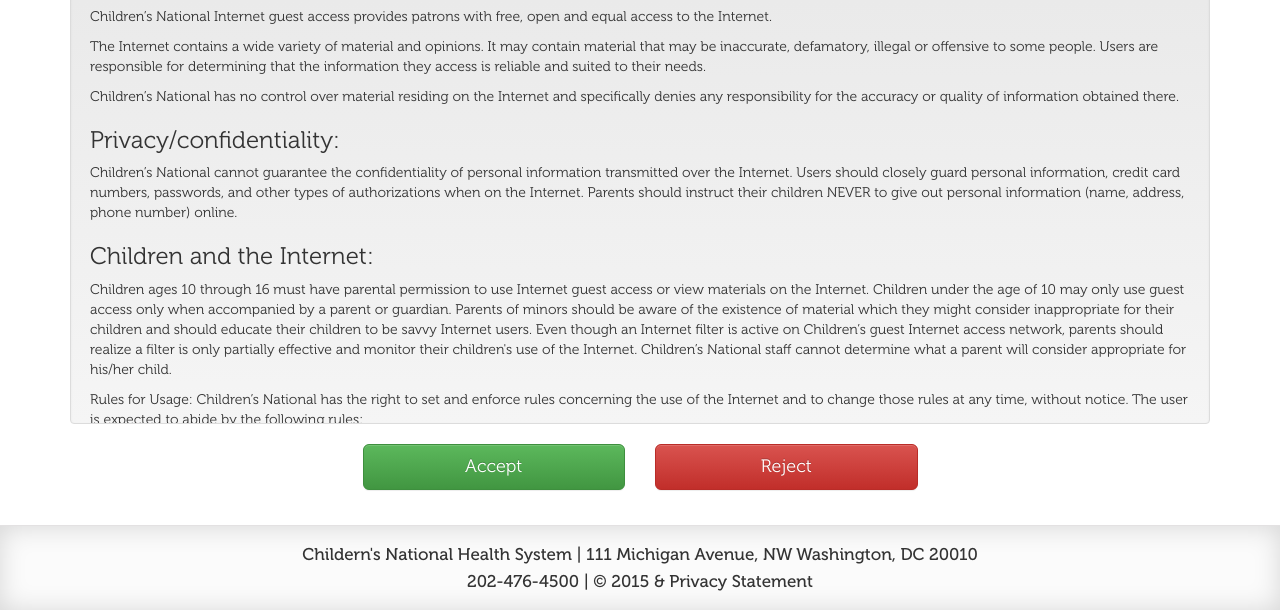
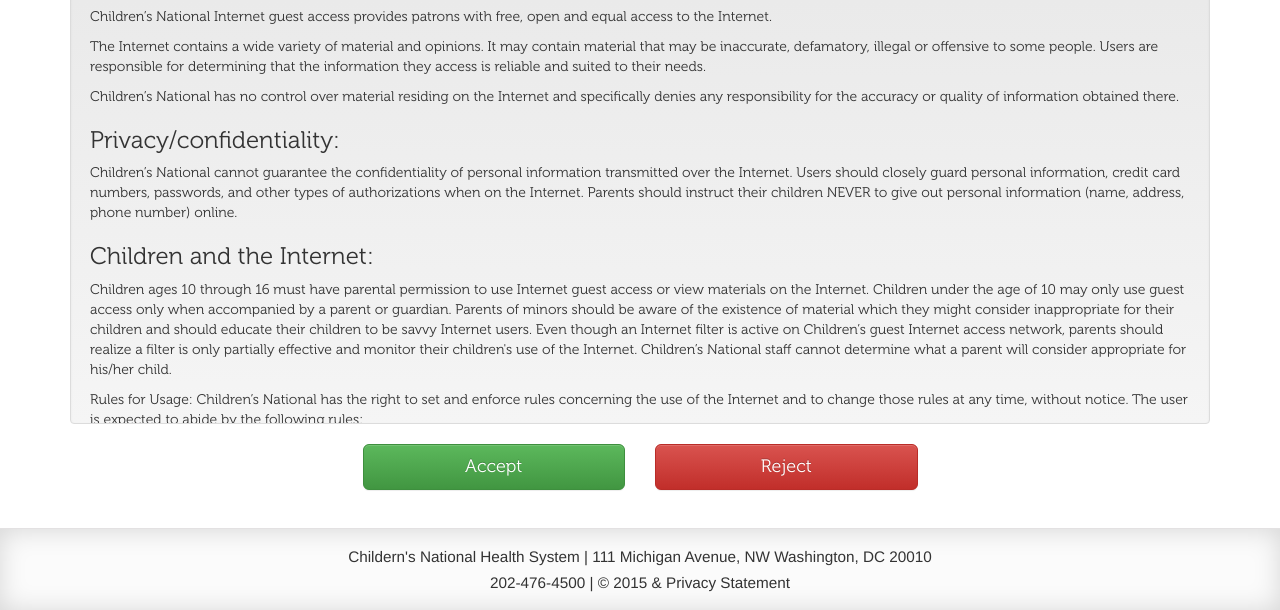
Before and after one commit to jingwang3/bearairlogin, a plain HTML site: page login.html in a window 1280 px wide. Shown: the part 292-902 px from the top of the page. Drawn offline with nearby package versions, Linux system fonts and the light colour scheme.

Commit message:
Footer font change

```diff
--- a/css/main.css
+++ b/css/main.css
@@ -87,8 +87,8 @@ body > .container {
 
 .footer-text {
   margin: 20px 0;
-  font-family: RegCampaignFont,Helvetica,Arial,sans-serif;
-  font-size: 20px;
+  font-family: Helvetica,Arial,sans-serif;
+  font-size: 18px;
   color: #333333;
   line-height: .85em;
 }
```
